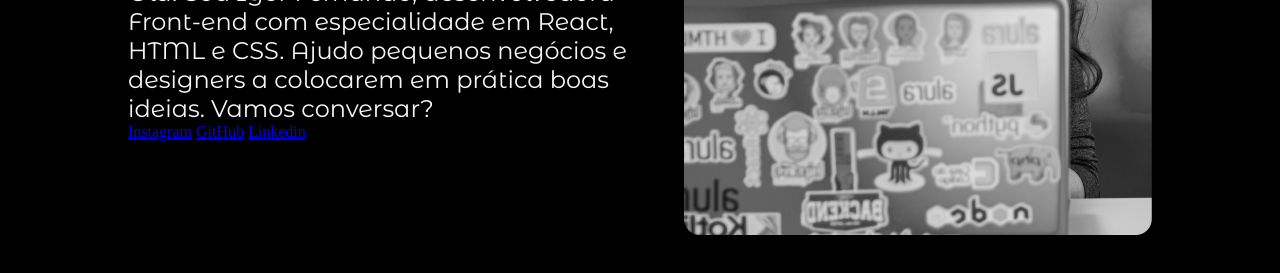
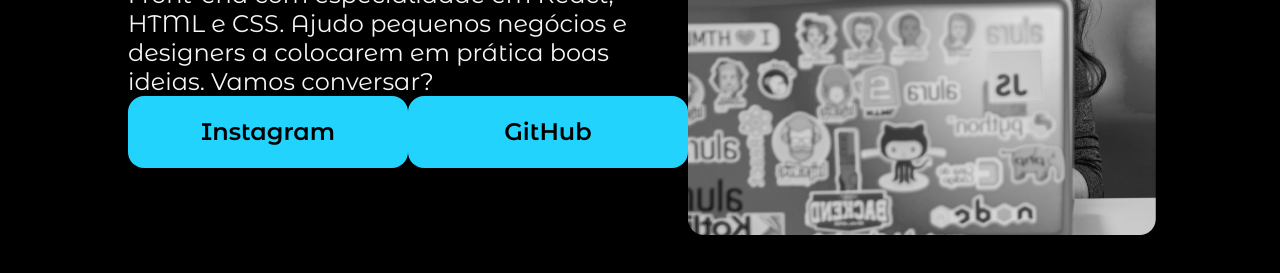
Before and after one commit to igorfcfs/CursoAlura-HTMLECSS-ClassesPosicionamentoEFlexbox, a plain HTML site: page index.html in a window 1280 px wide. Shown: the part 425-698 px from the top of the page. Drawn offline with nearby package versions, Linux system fonts and the light colour scheme.

Commit message:
Manipulando botões

```diff
--- a/index.html
+++ b/index.html
@@ -16,9 +16,10 @@
                 <strong class="titulo-destaque">com um Front-end de qualidade!</strong></h1>
             <p class="apresentacao__conteudo__texto">Olá! Sou Igor Fernando, desenvolvedora Front-end com especialidade em React, HTML e CSS. Ajudo pequenos negócios e designers a colocarem em prática boas ideias. Vamos conversar?</p>
 
-            <a href="https://www.instagram.com/igorcasita/">Instagram</a>
-            <a href="https://github.com/igorfcfs/">GitHub</a>
-            <a href="https://www.linkedin.com/in/igor-fernando-silva-496076216/">Linkedin</a>
+            <div class="apresentacao__conteudo__links">
+                <a class="apresentacao__conteudo__links__link", href="https://www.instagram.com/igorcasita/">Instagram</a>
+                <a class="apresentacao__conteudo__links__link", href="https://github.com/igorfcfs/">GitHub</a>
+            </div>
         </section>
 
         <img src="imagem.png" alt="Foto da Joana Santos programando">
--- a/style.css
+++ b/style.css
@@ -1,4 +1,4 @@
-@import url('https://fonts.googleapis.com/css2?family=Krona+One&family=Montserrat+Alternates&display=swap');
+@import url('https://fonts.googleapis.com/css2?family=Krona+One&family=Montserrat+Alternates:wght@400;600&display=swap');
 
 * { /*reset css*/
     margin: 0;
@@ -33,3 +33,20 @@ body {
     font-size: 24px;
     font-family: 'Montserrat Alternates', sans-serif;
 }
+
+.apresentacao__conteudo__links {
+    display: flex;
+    justify-content: space-between;
+}
+.apresentacao__conteudo__links__link {
+    background-color: #22D4FD;
+    width: 280px;
+    text-align: center;
+    border-radius: 16px;
+    font-size: 24px;
+    font-weight: 600;
+    padding: 21.5px 0px;
+    text-decoration: none;
+    color: #000000;
+    font-family: 'Montserrat Alternates', sans-serif;
+}
```
